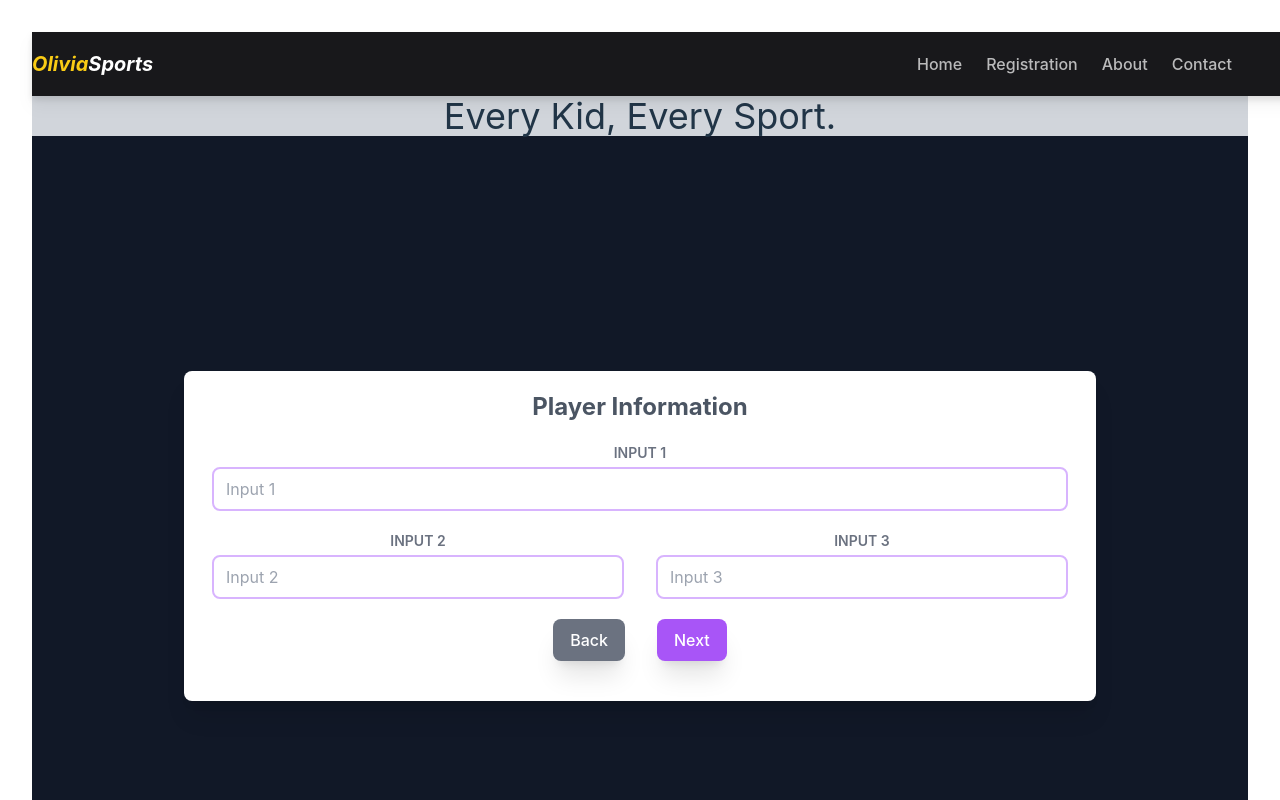
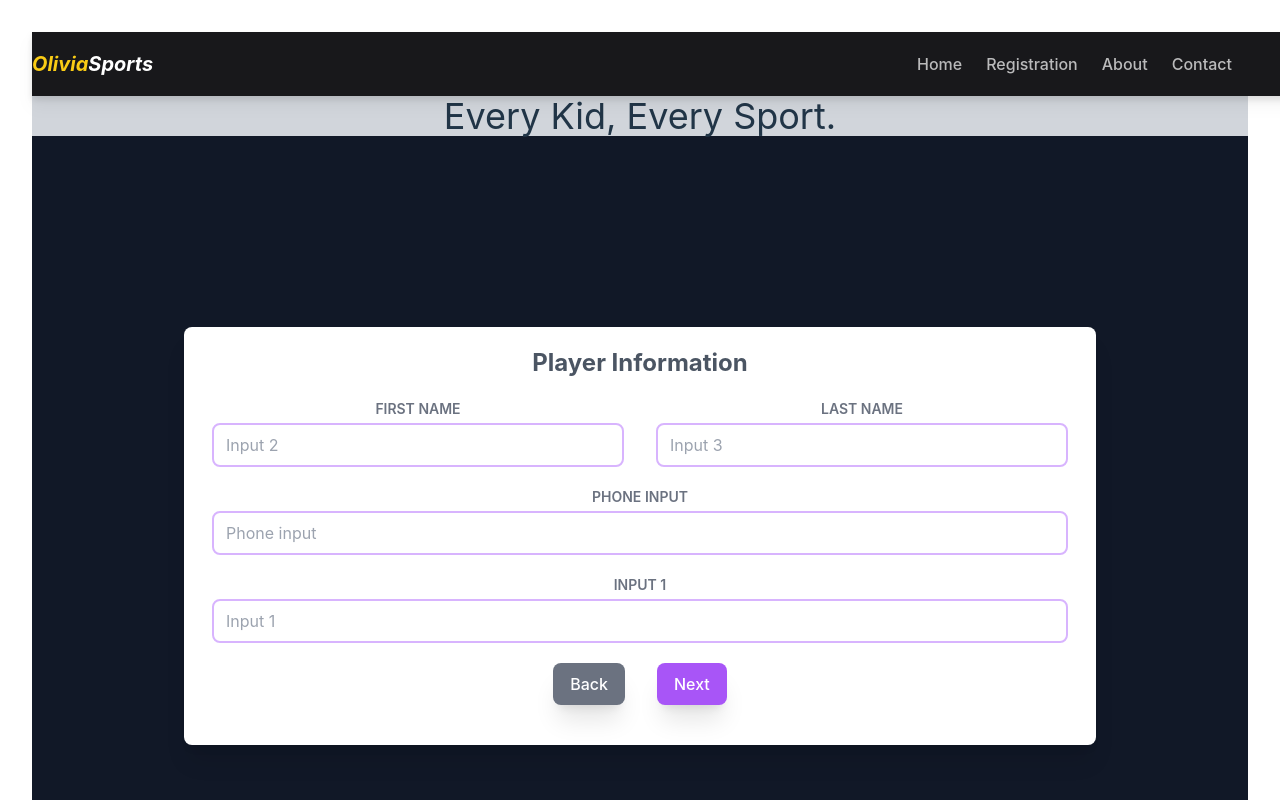
Before and after one commit to 21221086/vitejs-vite-vtvgmr, a Vue app: page /register in a window 1280 px wide. Both pictures are taken after a click on the button "Next". Shown: the top 800 px of the page. Built offline with nearby package versions, Linux system fonts and the light colour scheme.

Commit message:
2 files modified

```diff
--- a/src/components/InfoText.vue
+++ b/src/components/InfoText.vue
@@ -1,5 +1,5 @@
 <template>
-<div class="inline-block visible z-10 py-5 px-3 text-sm font-medium text-white bg-gray-900 rounded-lg shadow-sm transition-opacity duration-300 dark:bg-gray-700">{{ textToDisplay }} </div>
+<div class="inline-block visible z-10 py-1 px-3 text-sm font-medium text-white bg-gray-900 rounded-full shadow-sm transition-opacity duration-300 dark:bg-gray-700">{{ textToDisplay }} </div>
 </template>
 
 <script>
--- a/src/pages/Register.vue
+++ b/src/pages/Register.vue
@@ -71,21 +71,25 @@
         <h1 class="text-gray-600 font-bold md:text-2xl text-xl">
           Player Information
         </h1>
+        <div class="grid grid-cols-1 md:grid-cols-2 gap-5 md:gap-8 mt-5 mx-7">
+          <div class="grid grid-cols-1">
+            <label class="uppercase md:text-sm text-xs text-gray-500 text-light font-semibold">First Name</label>
+            <input class="py-2 px-3 rounded-lg border-2 border-purple-300 mt-1 focus:outline-none focus:ring-2 focus:ring-purple-600 focus:border-transparent" type="text" placeholder="Input 2" />
+          </div>
+          <div class="grid grid-cols-1">
+            <label class="uppercase md:text-sm text-xs text-gray-500 text-light font-semibold">Last Name</label>
+            <input class="py-2 px-3 rounded-lg border-2 border-purple-300 mt-1 focus:outline-none focus:ring-2 focus:ring-purple-600 focus:border-transparent" type="text" placeholder="Input 3" />
+          </div>
+        </div>
+        <div class="grid grid-cols-1 mt-5 mx-7">
+          <label for="exampleTel0" class="uppercase md:text-sm text-xs text-gray-500 text-light font-semibold">Phone input</label>
+          <input type="tel" class="py-2 px-3 rounded-lg border-2 border-purple-300 mt-1 focus:outline-none focus:ring-2 focus:ring-purple-600 focus:border-transparent" id="exampleTel0" placeholder="Phone input"/>
+        </div>
         <div class="grid grid-cols-1 mt-5 mx-7">
           <label class="uppercase md:text-sm text-xs text-gray-500 text-light font-semibold">Input 1</label>
           <input class="py-2 px-3 rounded-lg border-2 border-purple-300 mt-1 focus:outline-none focus:ring-2 focus:ring-purple-600 focus:border-transparent" type="text" placeholder="Input 1" />
         </div>
 
-        <div class="grid grid-cols-1 md:grid-cols-2 gap-5 md:gap-8 mt-5 mx-7">
-          <div class="grid grid-cols-1">
-            <label class="uppercase md:text-sm text-xs text-gray-500 text-light font-semibold">Input 2</label>
-            <input class="py-2 px-3 rounded-lg border-2 border-purple-300 mt-1 focus:outline-none focus:ring-2 focus:ring-purple-600 focus:border-transparent" type="text" placeholder="Input 2" />
-          </div>
-          <div class="grid grid-cols-1">
-            <label class="uppercase md:text-sm text-xs text-gray-500 text-light font-semibold">Input 3</label>
-            <input class="py-2 px-3 rounded-lg border-2 border-purple-300 mt-1 focus:outline-none focus:ring-2 focus:ring-purple-600 focus:border-transparent" type="text" placeholder="Input 3" />
-          </div>
-        </div>
         <div class='flex items-center justify-center  md:gap-8 gap-4 pt-5 pb-5'>
           <button v-on:click="displayForm('Sport')" class='w-auto bg-gray-500 hover:bg-gray-700 rounded-lg shadow-xl font-medium text-white px-4 py-2'>Back</button>
           <button v-on:click="displayForm('Parent')" class='w-auto bg-purple-500 hover:bg-purple-700 rounded-lg shadow-xl font-medium text-white px-4 py-2'>Next</button>
```
